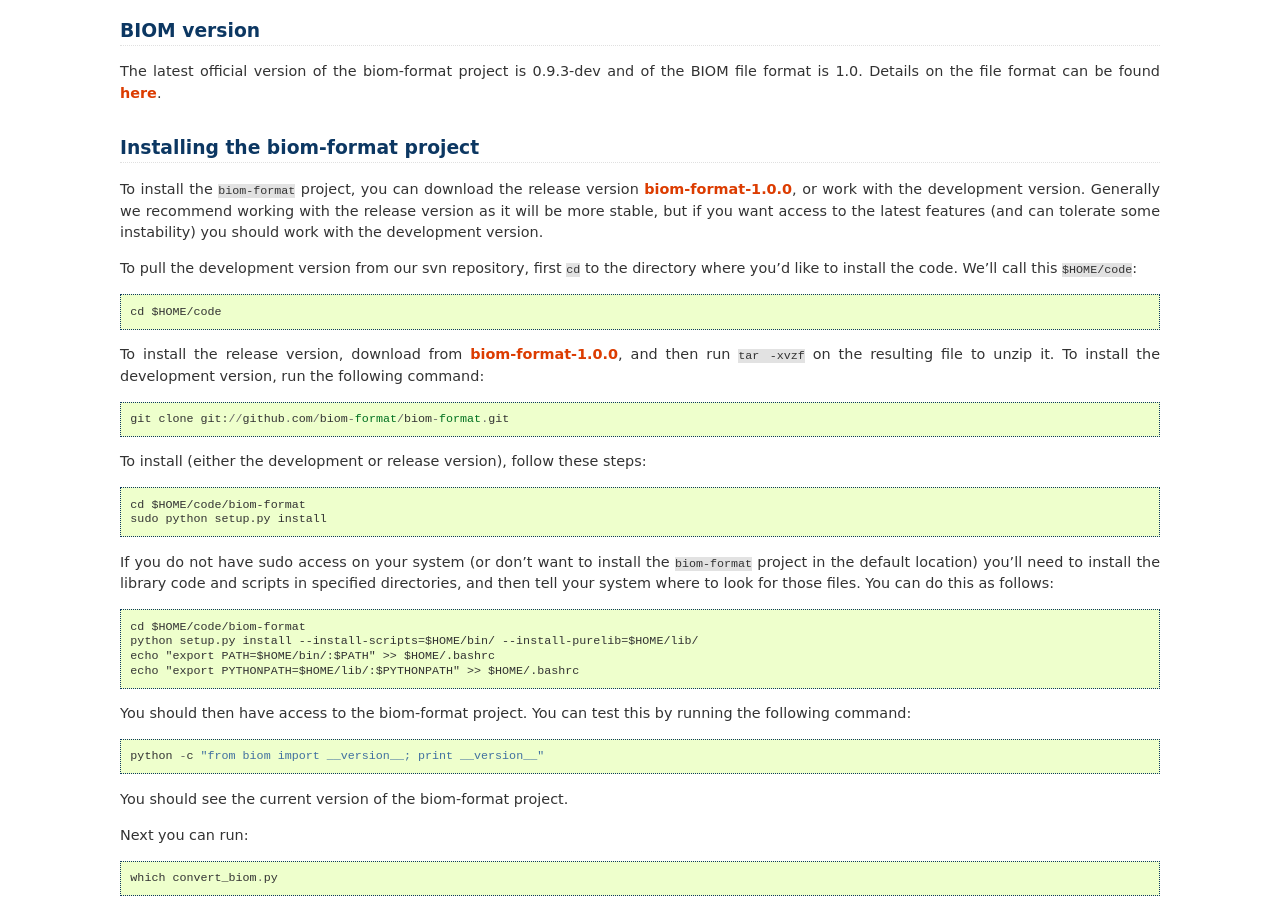
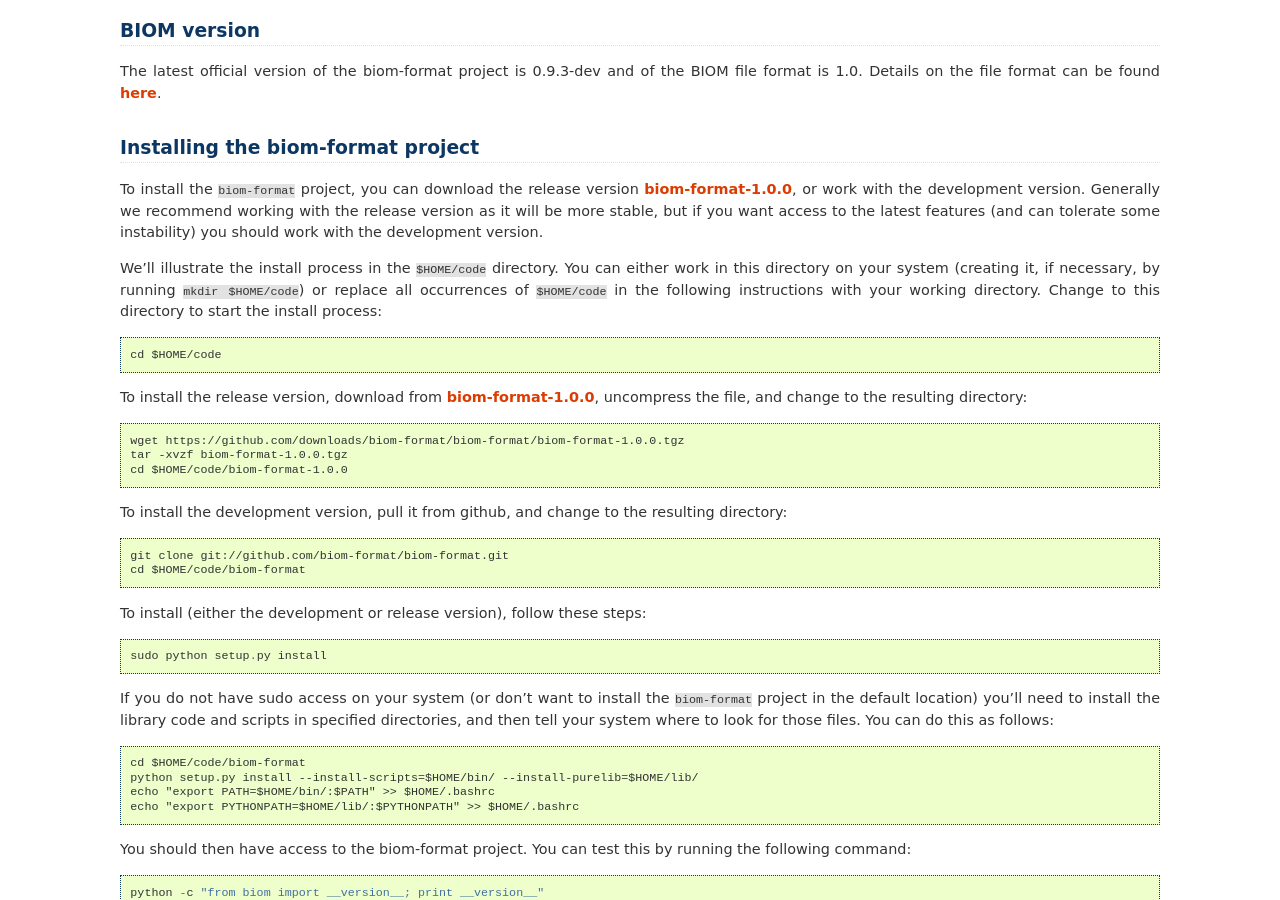
Before and after one commit to biocore/biom-format, a Sphinx documentation site: the page built from doc/index.rst, in a window 1280 px wide and 900 px high, scrolled down 561 px. Built offline with Sphinx 7.4.7, drawn with Linux system fonts in a browser that asks for light colours; pages that are not in the unit, such as notebooks, are missing from menus.

Commit message:
cleaned up the install instructions

```diff
--- a/doc/index.rst
+++ b/doc/index.rst
@@ -27,17 +27,23 @@
 
 To install the ``biom-format`` project, you can download the release version `biom-format-1.0.0 <https://github.com/downloads/biom-format/biom-format/biom-format-1.0.0.tgz>`_, or work with the development version. Generally we recommend working with the release version as it will be more stable, but if you want access to the latest features (and can tolerate some instability) you should work with the development version.
 
-To pull the development version from our svn repository, first ``cd`` to the directory where you'd like to install the code. We'll call this ``$HOME/code``::
+We'll illustrate the install process in the ``$HOME/code`` directory. You can either work in this directory on your system (creating it, if necessary, by running ``mkdir $HOME/code``) or replace all occurrences of ``$HOME/code`` in the following instructions with your working directory. Change to this directory to start the install process::
 
 	cd $HOME/code
 
-To install the release version, download from `biom-format-1.0.0 <https://github.com/downloads/biom-format/biom-format/biom-format-1.0.0.tgz>`_, and then run ``tar -xvzf`` on the resulting file to unzip it. To install the development version, run the following command::
+To install the release version, download from `biom-format-1.0.0 <https://github.com/downloads/biom-format/biom-format/biom-format-1.0.0.tgz>`_, uncompress the file, and change to the resulting directory::
+
+	wget https://github.com/downloads/biom-format/biom-format/biom-format-1.0.0.tgz
+	tar -xvzf biom-format-1.0.0.tgz
+	cd $HOME/code/biom-format-1.0.0
+
+To install the development version, pull it from github, and change to the resulting directory::
 
 	git clone git://github.com/biom-format/biom-format.git
+	cd $HOME/code/biom-format
 
 To install (either the development or release version), follow these steps::
 
-	cd $HOME/code/biom-format
 	sudo python setup.py install
 
 If you do not have sudo access on your system (or don't want to install the ``biom-format`` project in the default location) you'll need to install the library code and scripts in specified directories, and then tell your system where to look for those files. You can do this as follows::
```
